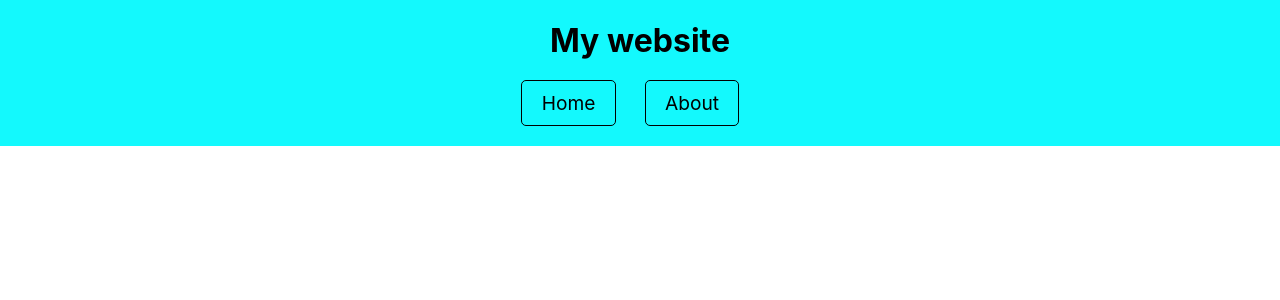
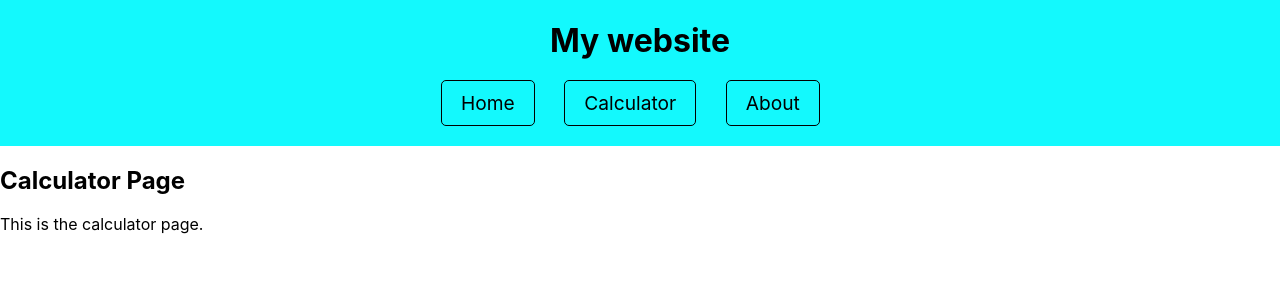
Before and after one commit to StephenJRochester/Projects, a React (Create React App) app in the folder FullStack/Frontend/: page /calculator in a window 1280 px wide. Shown: the top 300 px of the page. Built offline with nearby package versions, Linux system fonts and the light colour scheme.

Commit message:
tweaks to some ui. pre API

```diff
--- a/FullStack/Frontend/src/components/Navbar.js
+++ b/FullStack/Frontend/src/components/Navbar.js
@@ -7,6 +7,7 @@ function Navbar() {
         <nav className="navbar">
 
             <Link to ="/" className="Link">Home</Link>
+            <Link to ="/calculator" className="Link">Calculator</Link>
             <Link to ="/about" className="Link">About</Link>
         </nav>
     );
--- /dev/null
+++ b/FullStack/Frontend/src/pages/Calculator.js
@@ -0,0 +1,9 @@
+function  Calculator() {
+    return (
+        <div className="calculator">
+            <h2>Calculator Page</h2>
+            <p>This is the calculator page.</p>
+        </div>
+    );
+}
+export default Calculator;
--- a/FullStack/Frontend/src/routes/AppRoutes.js
+++ b/FullStack/Frontend/src/routes/AppRoutes.js
@@ -1,11 +1,13 @@
 import { Routes, Route } from "react-router-dom";
 import Home from "../pages/Home";
 import About from "../pages/About";
+import Calculator from "../pages/Calculator";
 
 function AppRoutes() {
   return (
     <Routes>
       <Route path="/" element={<Home />} />
+      <Route path="/calculator" element={<Calculator />} />
       <Route path="/about" element={<About />} />
     </Routes>
   );
```
Also changed, not shown: 2 other files (tests, documents, lock files or other folders).
